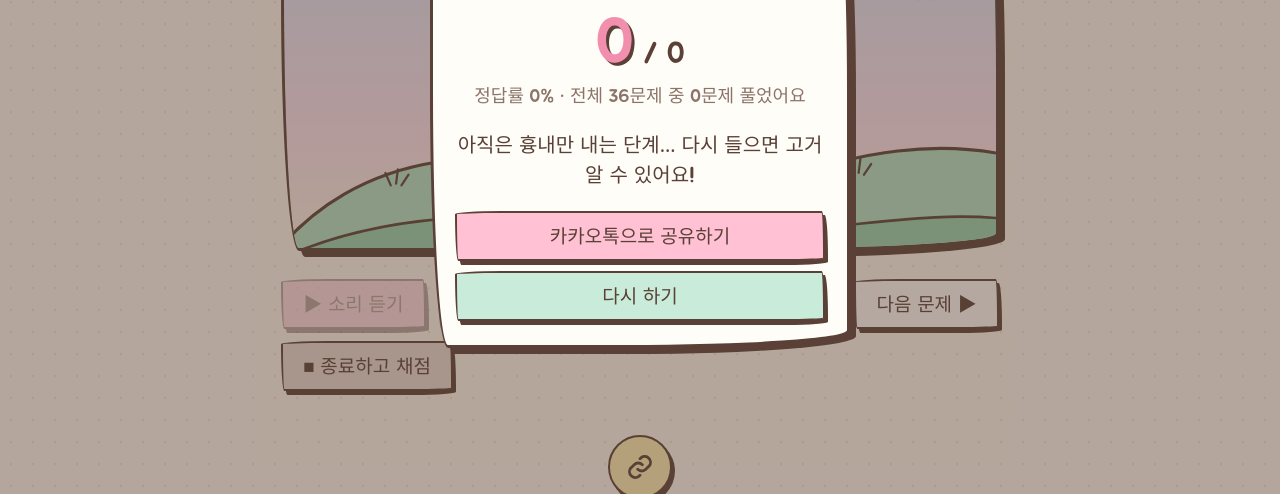
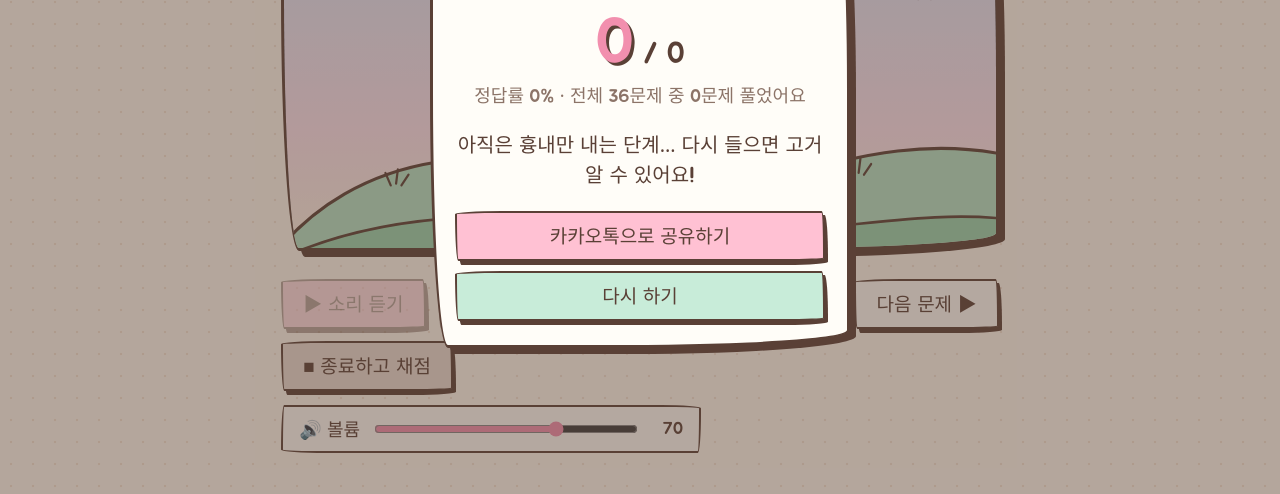
Before and after one commit to Niobe96/chiikawa_quiz, a plain HTML site: page index.html in a window 1280 px wide. Both pictures are taken after a click on the button "■ 종료하고 채점". Shown: the part 295-789 px from the top of the page. Drawn offline with Linux system fonts and the light colour scheme; a web font is replaced by a local one.

Commit message:
볼륨 슬라이더 추가, PC 결과창 위치 버그 수정
- 메인 화면에 볼륨 슬라이더 (0~100, 브라우저에 값 저장)
- 창 높이가 낮을 때 결과창이 상단에 붙어 버튼이 잘리던 문제 수정
  (가운데 정렬 + 스크롤 가능 + 낮은 화면용 컴팩트 레이아웃)

Co-Authored-By: Claude Opus 5.5 <noreply@anthropic.com>
Claude-Session: https://claude.ai/code/session_017hKpiZHXeKhCcdPf1tyhmL

```diff
--- a/index.html
+++ b/index.html
@@ -77,9 +77,9 @@ input{width:100%;font:700 18px Gaegu,sans-serif;padding:10px 14px;border:2.5px s
 .ox button:disabled{opacity:.35}.ox button.sel:disabled{opacity:1}
 footer{margin-top:44px;display:flex;flex-direction:column;align-items:center;gap:6px;color:var(--soft);font-size:17px}
 .linkbtn{width:64px;height:64px;padding:0;border-radius:50%;display:grid;place-items:center;background:var(--butter)}
-.modal{position:fixed;inset:0;z-index:10;display:grid;place-items:center;padding:20px;background:rgba(90,64,54,.45)}
+.modal{position:fixed;inset:0;z-index:10;display:flex;overflow-y:auto;overscroll-behavior:contain;padding:20px;background:rgba(90,64,54,.45)}
 .modal[hidden]{display:none}
-.modal .card{width:min(420px,100%);background:var(--card);border:3px solid var(--ink);border-radius:var(--wob);
+.modal .card{margin:auto;width:min(420px,100%);background:var(--card);border:3px solid var(--ink);border-radius:var(--wob);
 box-shadow:6px 6px 0 var(--ink);padding:24px 22px;text-align:center;animation:pop .35s ease-out}
 .modal h2{font:400 30px Jua,sans-serif;margin:0}
 .score{font:400 30px Jua,sans-serif;margin:8px 0 0}.score b{font-size:64px;font-weight:400;color:var(--pinkd);text-shadow:3px 3px 0 var(--ink)}
@@ -87,6 +87,11 @@ box-shadow:6px 6px 0 var(--ink);padding:24px 22px;text-align:center;animation:po
 .grade.black{background:var(--ink);color:#fff0b3}
 .pct{margin:0;color:var(--soft);font-size:18px}
 .modal .row{display:grid;gap:10px;margin-top:16px}
+@media(max-height:560px){.modal .card{padding:14px 18px}.modal h2{font-size:24px}.score b{font-size:44px}.grade{font-size:21px;margin-top:4px}.modal .row{grid-template-columns:1fr 1fr;margin-top:10px}.modal .row button{min-height:44px;font-size:16px;padding:0 8px;white-space:nowrap}}
+.vol{display:flex;align-items:center;gap:12px;margin:-4px 0 8px;background:var(--card);border:2.5px solid var(--ink);border-radius:var(--wob2);padding:6px 16px;max-width:420px}
+.vol label{margin:0;font:400 18px Jua,sans-serif;color:var(--ink);white-space:nowrap;cursor:pointer;display:flex;align-items:center;gap:4px}
+.vol input{flex:1;padding:0;border:0;background:none;accent-color:var(--pinkd);height:28px;cursor:pointer}
+.vol output{font:400 17px Jua,sans-serif;min-width:3ch;text-align:right}
 .toast{position:fixed;left:50%;bottom:24px;z-index:20;transform:translate(-50%,40px);opacity:0;pointer-events:none;
 background:var(--ink);color:#fff;border-radius:16px;padding:10px 18px;font-size:17px;transition:.25s;max-width:90vw;text-align:center}
 .toast.on{transform:translate(-50%,0);opacity:1}
@@ -147,6 +152,11 @@ background:var(--ink);color:#fff;border-radius:16px;padding:10px 18px;font-size:
     <button id="btnPrev">◀ 이전</button>
     <button id="btnNext">다음 문제 ▶</button>
     <button class="end" id="btnEnd">■ 종료하고 채점</button>
+  </div>
+  <div class="vol">
+    <label for="vol" id="volIcon">🔊 볼륨</label>
+    <input type="range" id="vol" min="0" max="100" step="5" aria-label="볼륨">
+    <output id="volOut" for="vol">70</output>
   </div>
 
   <div class="answer" id="answer">
@@ -234,6 +244,14 @@ const $ = id => document.getElementById(id);
 const stage = $("stage"), statusEl = $("status"), timeEl = $("time");
 let idx = 0, player = null, ready = false, extra = 0, clipEnd = 0, watcher = null, mode = "idle";
 let order = [], pos = 0, results = {};
+let vol = 70;
+try { const v = parseInt(localStorage.getItem("quiz-volume"), 10); if (v >= 0 && v <= 100) vol = v; } catch (e) {}
+function applyVol() {
+  $("vol").value = vol; $("volOut").textContent = vol;
+  $("volIcon").textContent = (vol === 0 ? "🔇" : vol < 50 ? "🔉" : "🔊") + " 볼륨";
+  if (!player || !ready) return;
+  try { player.setVolume(vol); if (vol === 0) player.mute(); else player.unMute(); } catch (e) {}
+}
 
 // Fisher–Yates로 고르게 섞고, 같은 영상의 두 문제가 연달아 나오면 다시 섞기
 function shuffle() {
@@ -282,7 +300,7 @@ function playClip() {
   const len = r.dur + extra;
   clipEnd = r.start + len;
   player.seekTo(r.start, true);
-  player.unMute(); player.playVideo();
+  applyVol(); player.playVideo();
   say("귀를 쫑긋…", "");
   stage.classList.add("playing");
   watcher = setInterval(() => {
@@ -375,6 +393,8 @@ $("btnX").onclick = () => judge(false);
 $("btnRetry").onclick = restart;
 $("btnShare").onclick = () => { const r = lastResult; share("먼작귀 소리 퀴즈 결과: [" + r.g.name + "] " + r.solved + "문제 중 " + r.score + "개 정답 (" + r.pct + "%)! 너도 도전해 봐 👂"); };
 $("btnEnd").onclick = finish;
+$("vol").addEventListener("input", e => { vol = +e.target.value; applyVol(); try { localStorage.setItem("quiz-volume", vol); } catch (er) {} });
+applyVol();
 $("btnLink").onclick = () => share("이거 고거잖아... 고거.... 3초만 듣고 맞히는 먼작귀 소리 퀴즈!");
 
 shuffle();
@@ -385,7 +405,7 @@ show();
 let initDone = false, readyWatch = null;
 function markReady() {
   if (ready) return;
-  ready = true; clearInterval(readyWatch); clearTimeout(slowT); show();
+  ready = true; clearInterval(readyWatch); clearTimeout(slowT); applyVol(); show();
 }
 function initPlayer() {
   if (initDone || !(window.YT && YT.Player)) return;
```
